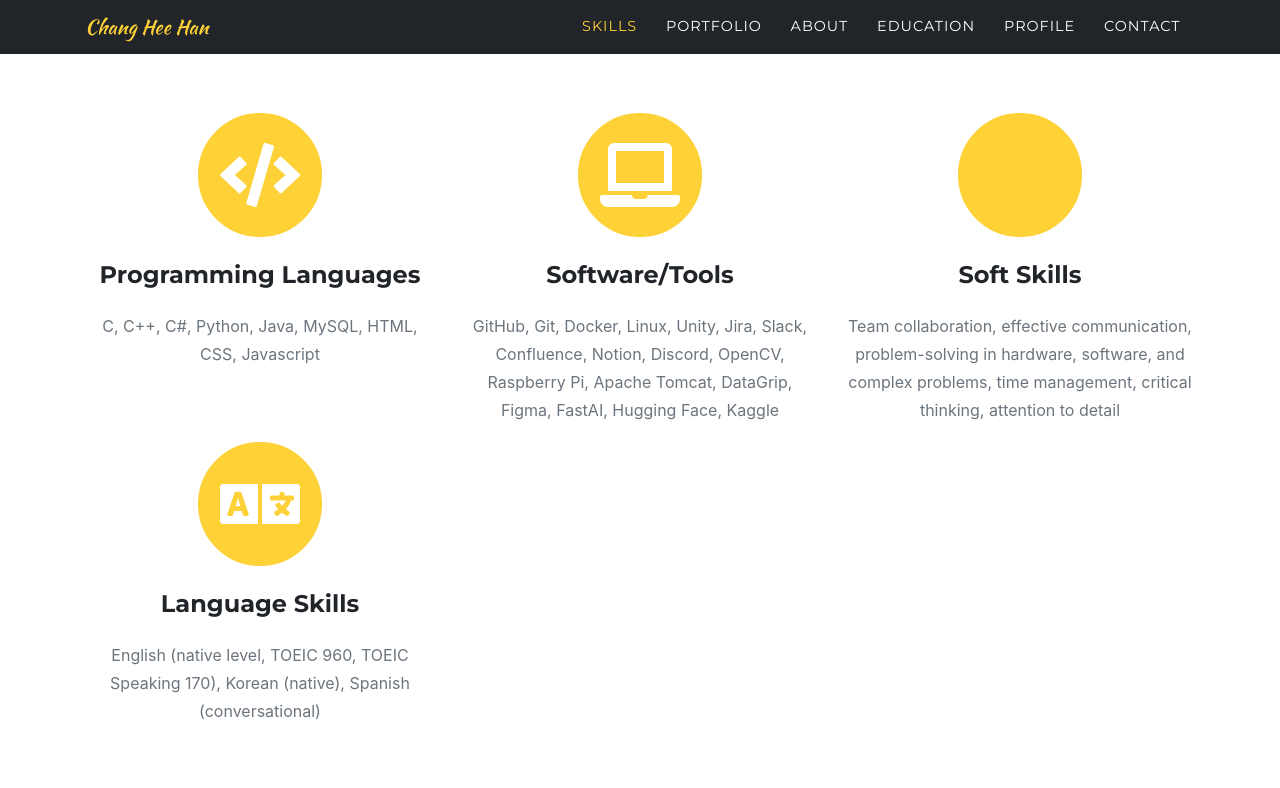
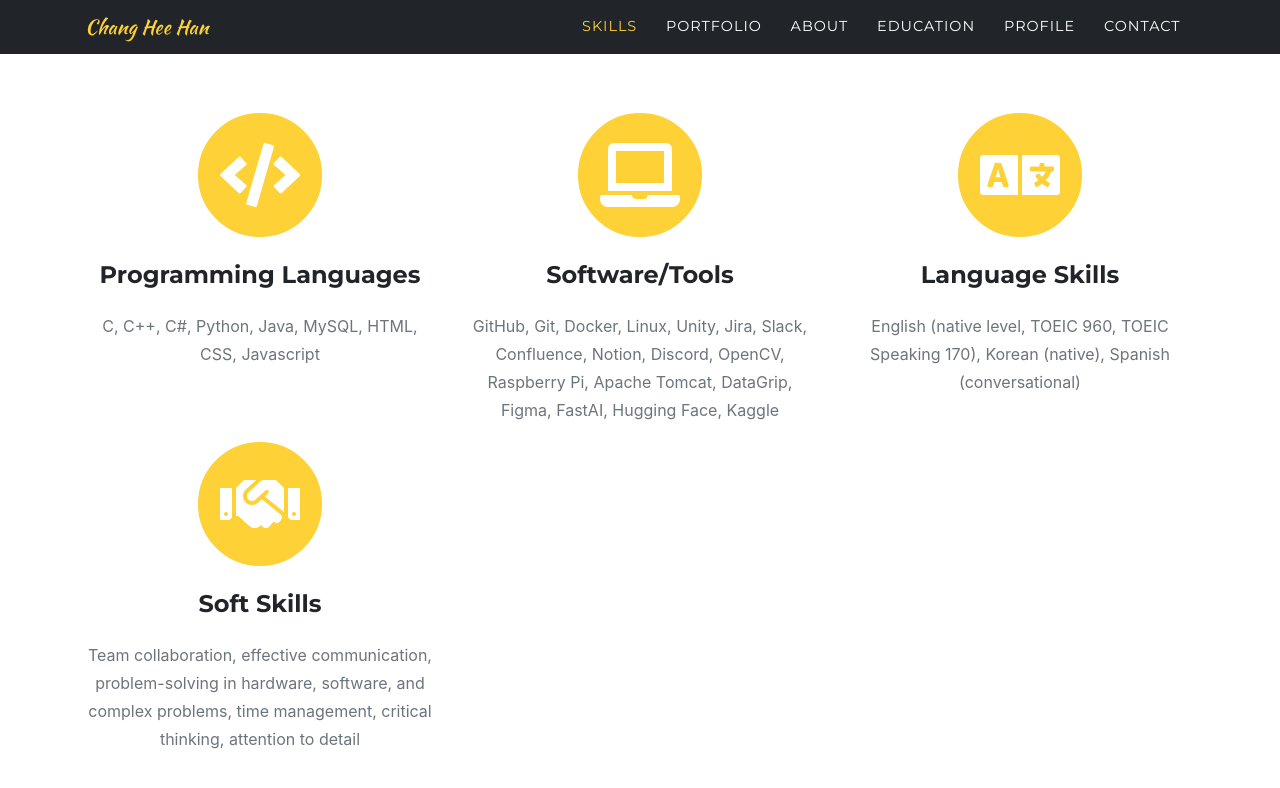
Before and after one commit to herrhanch33/herrhanch33.github.io, a Jekyll site: the page built from index.md, in a window 1280 px wide and 900 px high, scrolled down 1015 px. Shown: the top 788 px of the window. Built offline with Jekyll 4.4.1, drawn with Linux system fonts in a browser that asks for light colours; some web fonts are replaced.

Commit message:
Update sitetext.yml

```diff
--- a/_data/sitetext.yml
+++ b/_data/sitetext.yml
@@ -27,12 +27,13 @@
       - title: "Software/Tools"
         desc: "GitHub, Git, Docker, Linux, Unity, Jira, Slack, Confluence, Notion, Discord, OpenCV, Raspberry Pi, Apache Tomcat, DataGrip, Figma, FastAI, Hugging Face, Kaggle"
         icon: fas fa-laptop
-      - title: "Soft Skills"
-        desc: "Team collaboration, effective communication, problem-solving in hardware, software, and complex problems, time management, critical thinking, attention to detail"
-        icon: fas fa-person
       - title: "Language Skills"
         desc: "English (native level, TOEIC 960, TOEIC Speaking 170), Korean (native), Spanish (conversational)"
         icon: fas fa-language
+      - title: "Soft Skills"
+        desc: "Team collaboration, effective communication, problem-solving in hardware, software, and complex problems, time management, critical thinking, attention to detail"
+        icon: fas fa-handshake
+
 
   portfolio:
     title: "Portfolio"
```
